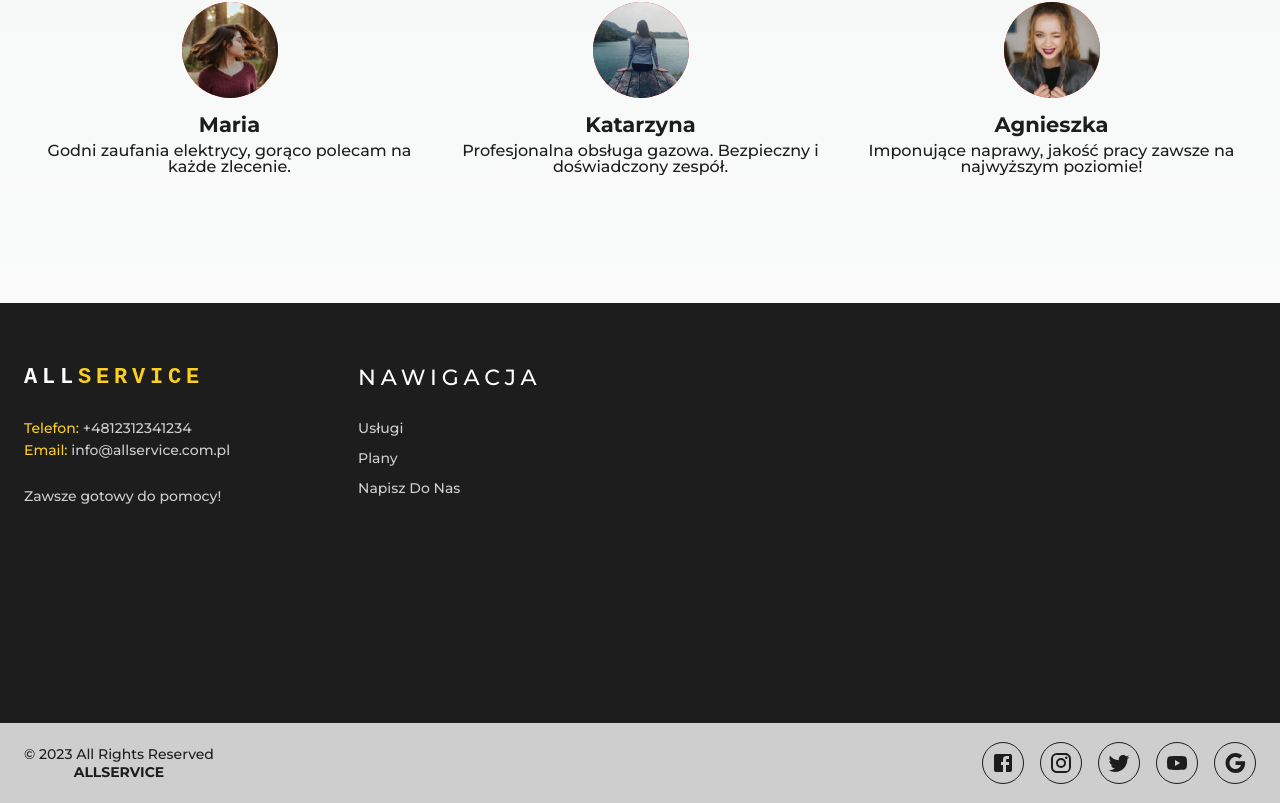
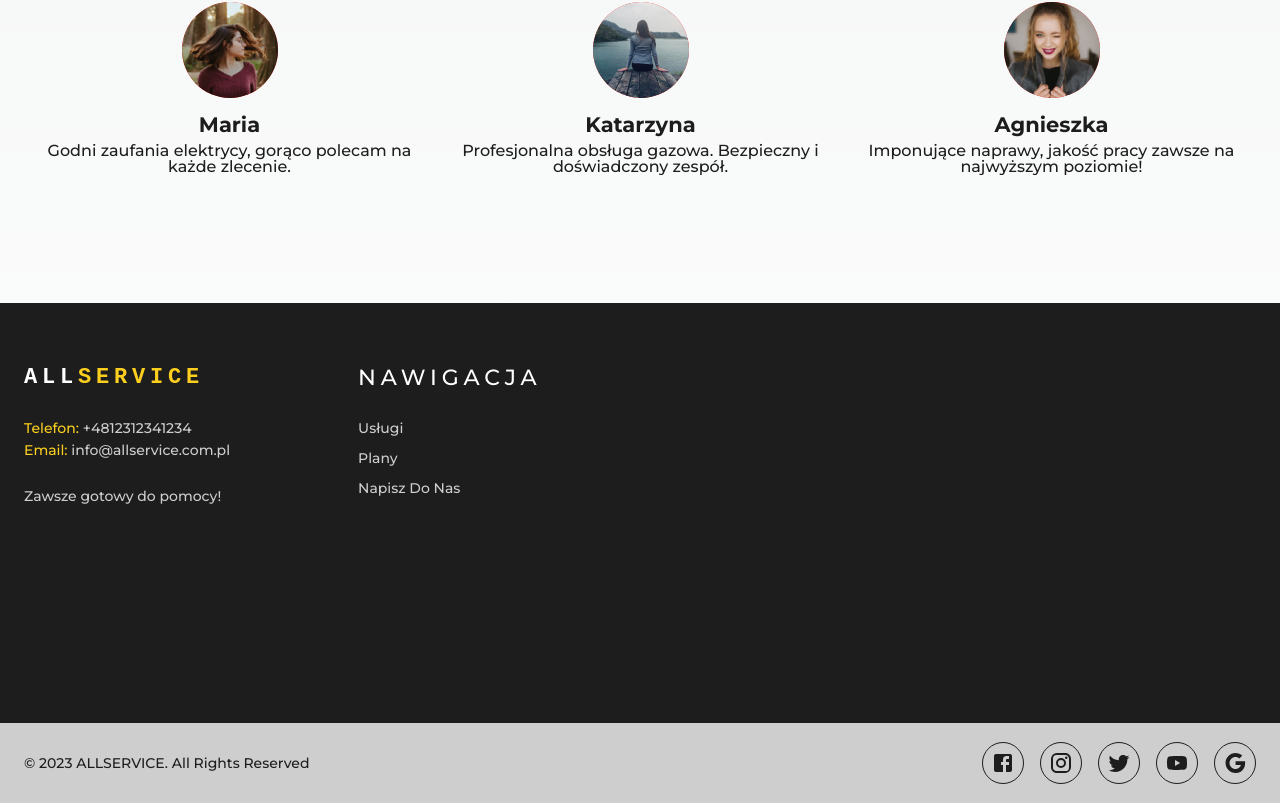
Before and after one commit to ddomanskyi/allservice, a Next.js app: page / in a window 1280 px wide. Shown: the part 3466-4269 px from the top of the page. Built offline with nearby package versions, Linux system fonts and the light colour scheme.

Commit message:
fixed right reserved for mobile

```diff
--- a/components/Footer/index.js
+++ b/components/Footer/index.js
@@ -74,9 +74,12 @@ function Footer() {
       <div className={styles.additionalContainer}>
         <App.Container height="100%">
           <App.Flex align="center" justify="space-between" height="100%" className={styles.footerEnd}>
-            <App.Flex column center gap={4}>
+            <App.Flex column center gap={4} className={styles.mobileVisible}>
               <App.Text>© {year} All Rights Reserved</App.Text>
               <App.Text weight={700}>ALLSERVICE</App.Text>
+            </App.Flex>
+            <App.Flex column center gap={4} className={styles.desktopVisible}>
+              <App.Text>© {year} ALLSERVICE. All Rights Reserved</App.Text>
             </App.Flex>
 
             <App.Flex gap={16}>
--- a/components/Footer/styles.module.scss
+++ b/components/Footer/styles.module.scss
@@ -27,6 +27,14 @@
       }
     }
   }
+}
+
+.desktopVisible {
+  display: flex;
+}
+
+.mobileVisible {
+  display: none;
 }
 
 .additionalContainer {
@@ -70,4 +78,12 @@
       gap: 16px;
     }
   }
+
+  .desktopVisible {
+    display: none;
+  }
+
+  .mobileVisible {
+    display: flex;
+  }
 }
```
